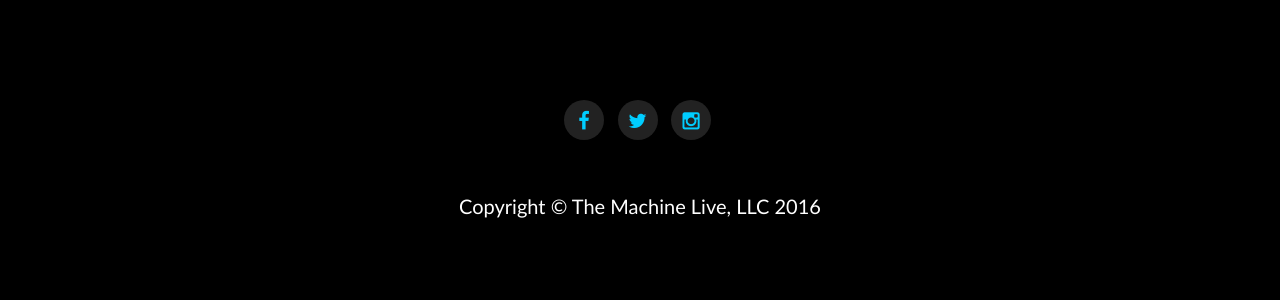
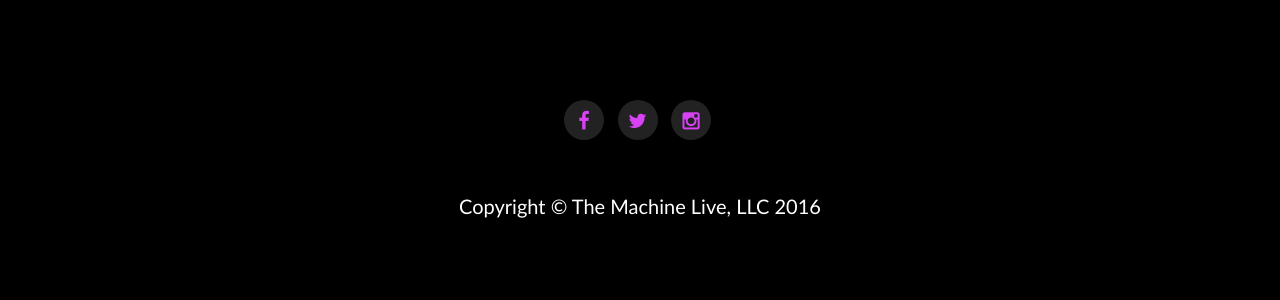
Before and after one commit to machineweb/machineweb.github.io, a Jekyll site: the page built from tags/jekyll.html, in a window 1280 px wide. Shown: the part 461-761 px from the top of the page. Built offline with Jekyll 4.4.1, drawn with Linux system fonts in a browser that asks for light colours; comment, search, counter and statistics services are not loaded.

Commit message:
changed link color to purple

```diff
--- a/_includes/header.html
+++ b/_includes/header.html
@@ -5,7 +5,7 @@
         <div style="overflow: hidden;margin-top:7px;margin-left:10px;">
             <iframe src="//lightwidget.com/widgets/083b12c91d505844b532e8f0c54f23a1.html" scrolling="no" allowtransparency="true" class="lightwidget-widget" style="border: 1px solid #d742f4;"></iframe>
         </div>
-        <a href="http://instagram.com/themachinelive" id="insta-corner" target="_blank" rel="me" style="font-size: 20px;float:left;margin-left:7px;color:#d742f4"><i class="fa fa-instagram fa-fw"></i>Latest Crowd</a>
+        <a href="http://instagram.com/themachinelive" id="insta-corner" target="_blank" rel="me" style="font-size: 20px;float:left;margin-left:7px;"><i class="fa fa-instagram fa-fw"></i>Latest Crowd</a>
     </div>
     <div class="intro-body">
         <div class="container">
--- a/css/grayscale.css
+++ b/css/grayscale.css
@@ -54,7 +54,7 @@ p {
 }
 
 a {
-    color: #00CDFF;
+    color: #d742f4;
     /* color: #219ab3; */
     -webkit-transition: all .2s ease-in-out;
     -moz-transition: all .2s ease-in-out;
```
